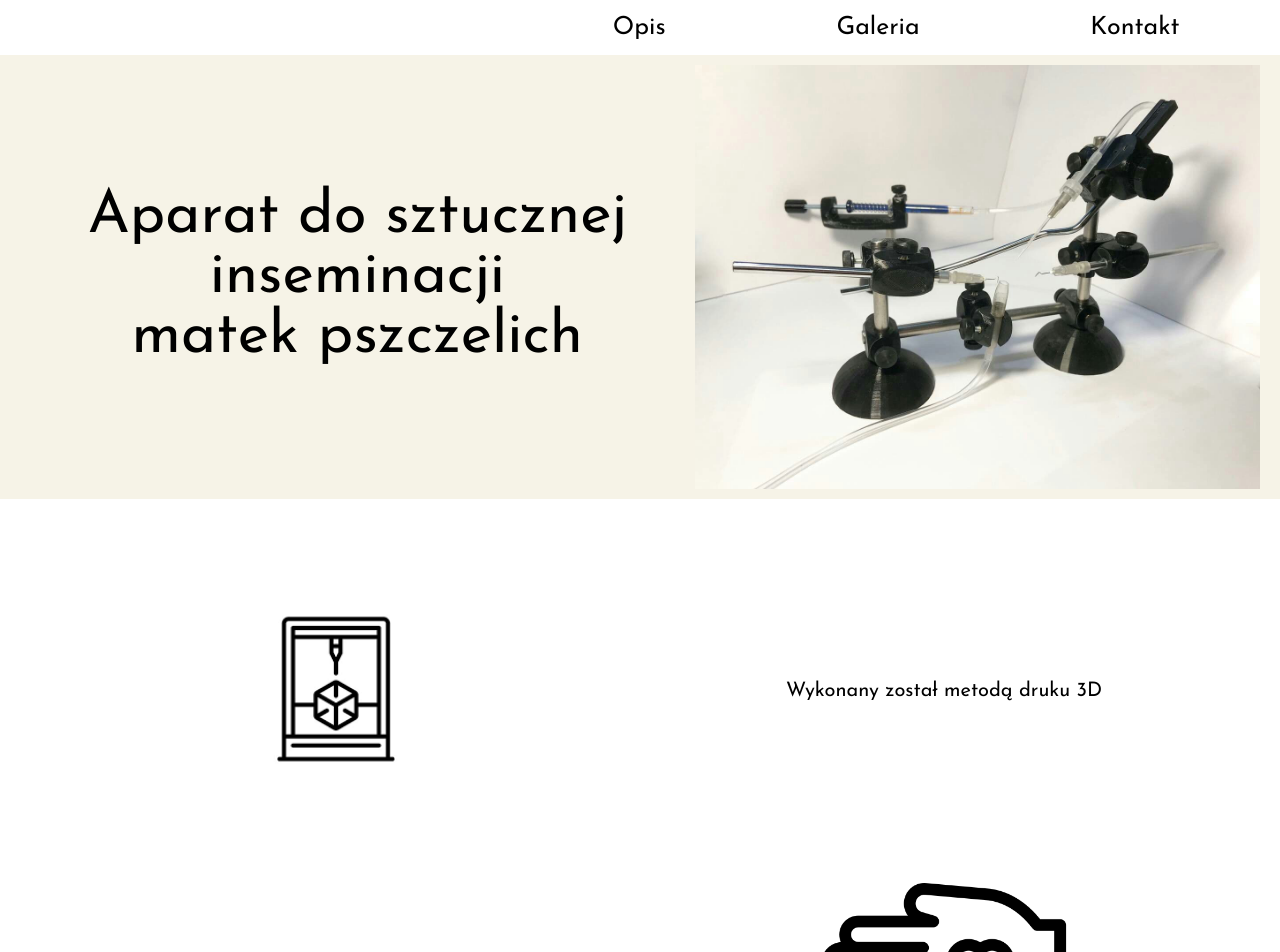
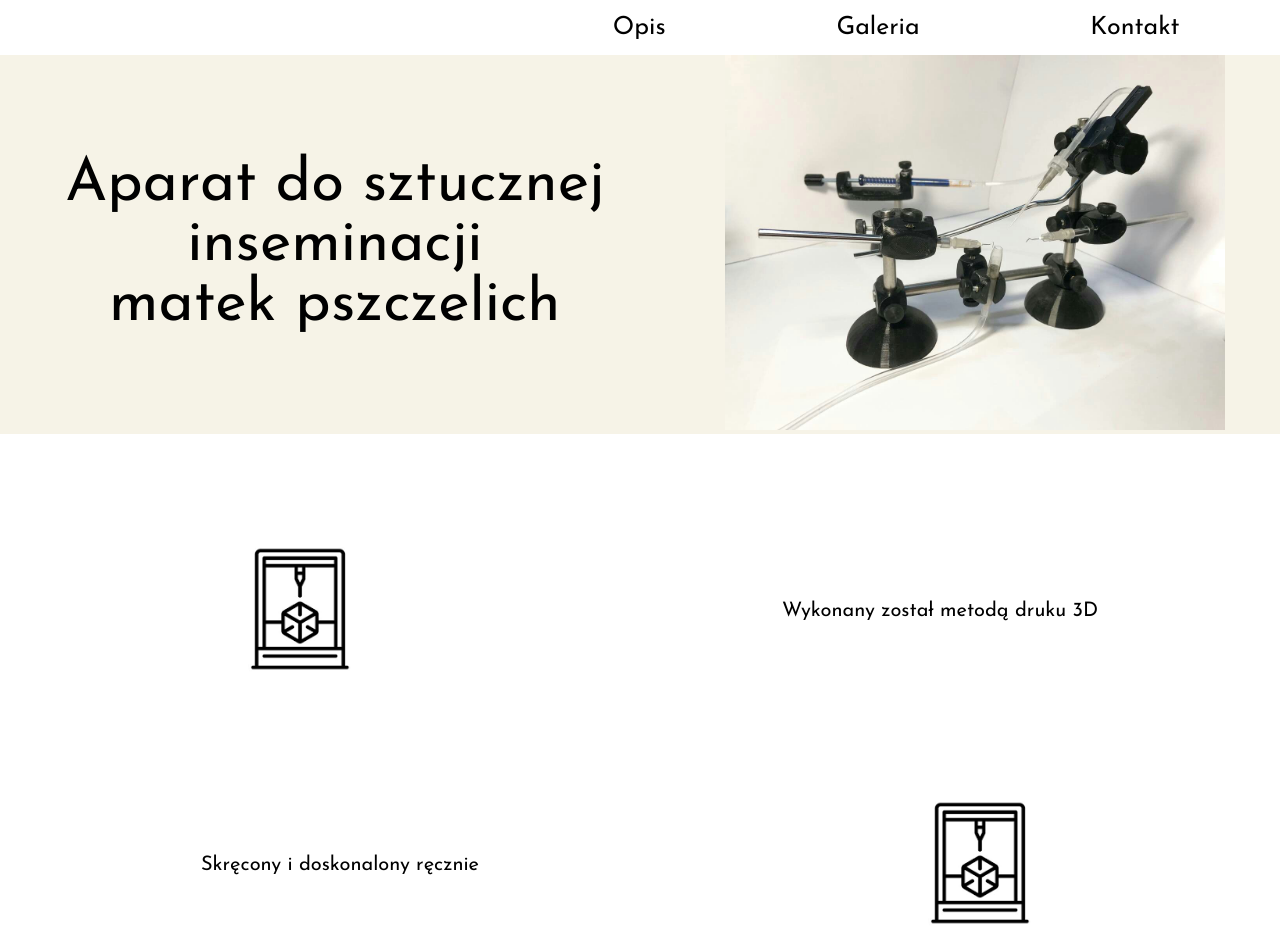
Before and after one commit to Teablack/alex.poda, a React (Create React App) app: page / in a window 1280 px wide. Shown: the top 952 px of the page. Built offline with nearby package versions, Linux system fonts and the light colour scheme.

Commit message:
to do: add media

```diff
--- a/src/App.js
+++ b/src/App.js
@@ -21,7 +21,9 @@ function App() {
             matek pszczelich
           </p>
         </div>
-        <img className="header_logo" src={header_logo}></img>
+        <div className="header_logo">
+          <img src={header_logo}></img>
+        </div>
       </div>
       <div className="content">
         <div className="card">
@@ -37,12 +39,12 @@ function App() {
             <p>Skręcony i doskonalony ręcznie </p>
           </div>
           <div className="image_item">
-            <img src={diy}></img>
+            <img src={printer_3d}></img>
           </div>
         </div>
         <div className="card">
           <div className="image_item">
-            <img src={queen_bee}></img>
+            <img src={printer_3d}></img>
           </div>
           <div className="item">
             <p>
--- a/src/index.css
+++ b/src/index.css
@@ -24,9 +24,13 @@
 }
 
 .header_logo {
-    width: 450px;
+    flex-grow: 1;
+    text-align: center;
+}
+
+.header_logo>img {
+    width: 500px;
     height: auto;
-    flex-grow: 1;
 }
 
 .navigation {
@@ -38,11 +42,9 @@
 
 .header {
     background-color: #f6f3e7;
-    min-height: 100px;
     display: flex;
     justify-content: space-around;
     align-items: center;
-    padding: 10px 20px;
     flex-wrap: wrap;
     flex-direction: row;
 }
@@ -54,7 +56,7 @@
 }
 
 .image_item>img {
-    width: 300px;
+    width: 250px;
     height: auto;
 }
 
@@ -79,10 +81,7 @@
     display: flex;
     flex-wrap: wrap;
     align-items: center;
-    flex-direction: row;
     margin-top: 100px;
-    width: 95%;
-    align-self: center;
 }
 
 .item {
@@ -90,6 +89,7 @@
     text-align: center;
     width: 45%;
     font-size: 20px;
+    padding: 0px 40px;
 }
 
 .footer {
```
